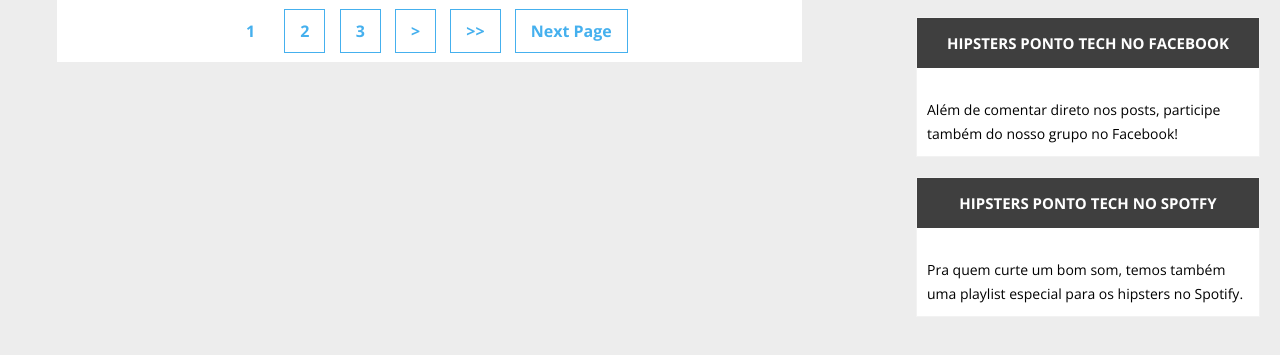
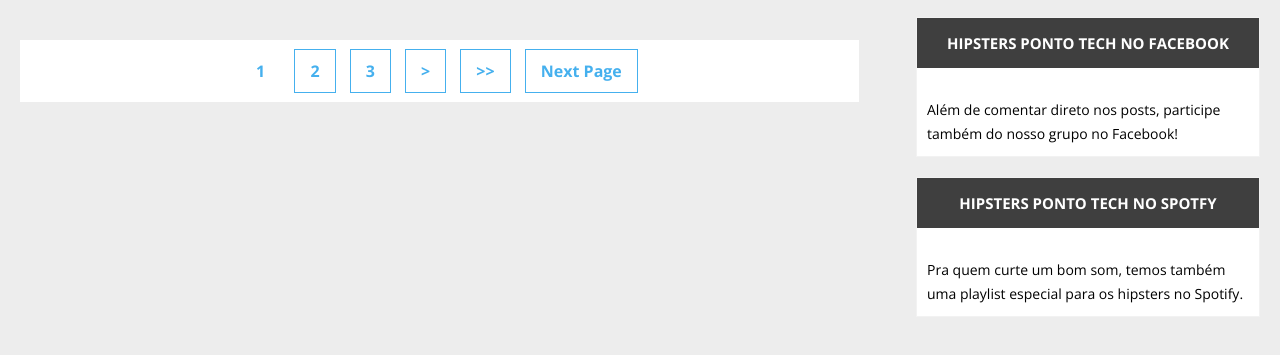
Before and after one commit to brunoalvesdasilvabr/Hipsters-Caelum, a plain HTML site: page index.html in a window 1280 px wide. Shown: the part 2963-3318 px from the top of the page. Drawn offline with nearby package versions, Linux system fonts and the light colour scheme.

Commit message:
alteração na class next

```diff
--- a/css/index.css
+++ b/css/index.css
@@ -230,11 +230,10 @@ height: 151px;
 
 .next{
     background-color: white;
-    margin-top: -10px;
     padding: 20px;
     text-align: center;
-    width: 87%;
-    margin-left: 37px;
+    width: 98%;
+    margin-top: 30px;
 }
 
 .next a{
```
